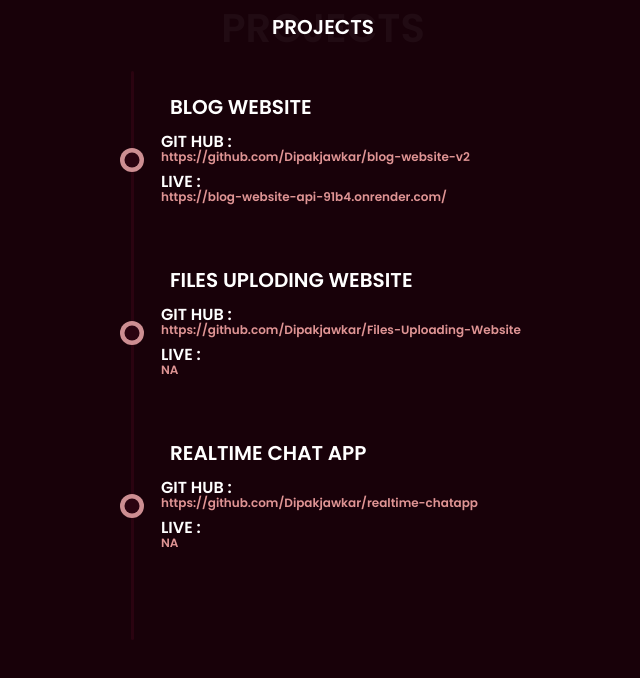
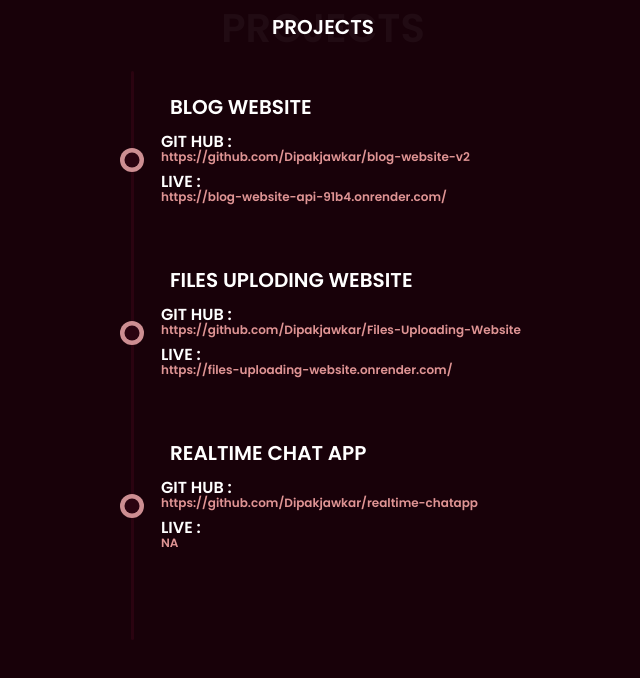
Before and after one commit to Dipakjawkar/My-portfolio, a plain HTML site: page index.html in a window 1280 px wide. Shown: the part 587-1265 px from the top of the page, without its empty margins (317-957 px from the left). Drawn offline with Linux system fonts and the light colour scheme.

Commit message:
Update index.html

```diff
--- a/index.html
+++ b/index.html
@@ -116,7 +116,7 @@
         {
             "name": "FILES UPLODING WEBSITE",
             "git": "https://github.com/Dipakjawkar/Files-Uploading-Website",
-            "live": "NA"
+            "live": "https://files-uploading-website.onrender.com/"
         },
         {
             "name": "REALTIME CHAT APP",
```
